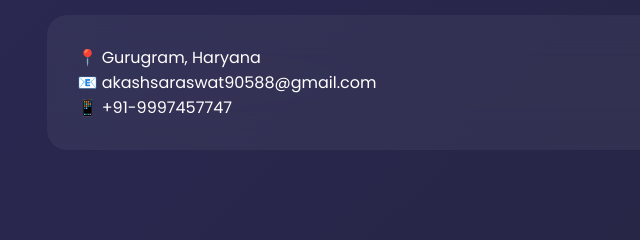
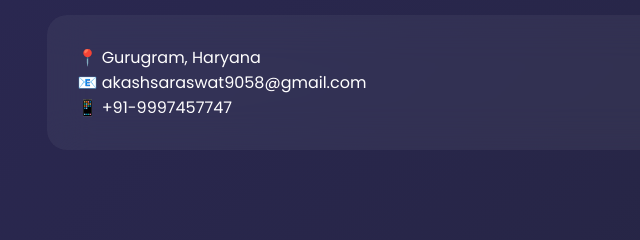
Before and after one commit to saraswatakash/akash-portfolio, a plain HTML site: page index.html in a window 1280 px wide. Shown: the part 4868-5108 px from the top of the page, 55-695 px from the left. Drawn offline with nearby package versions, Linux system fonts and the light colour scheme.

Commit message:
Update index.html

```diff
--- a/index.html
+++ b/index.html
@@ -344,7 +344,7 @@ handled deployments and production support, and guided junior developers.
 <h2>Contact</h2>
 <div class="card">
 <p>📍 Gurugram, Haryana</p>
-<p>📧 akashsaraswat90588@gmail.com</p>
+<p>📧 akashsaraswat9058@gmail.com</p>
 <p>📱 +91-9997457747</p>
 </div>
 </section>
```
